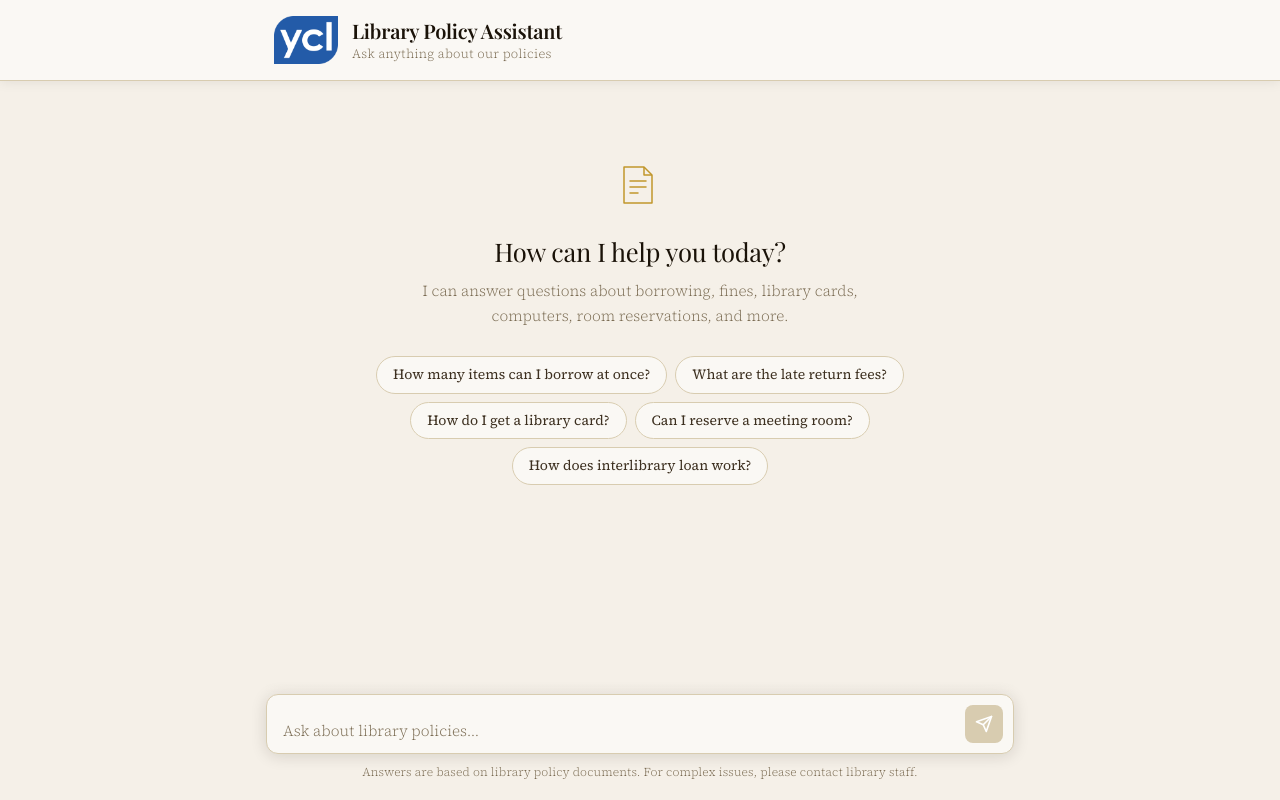
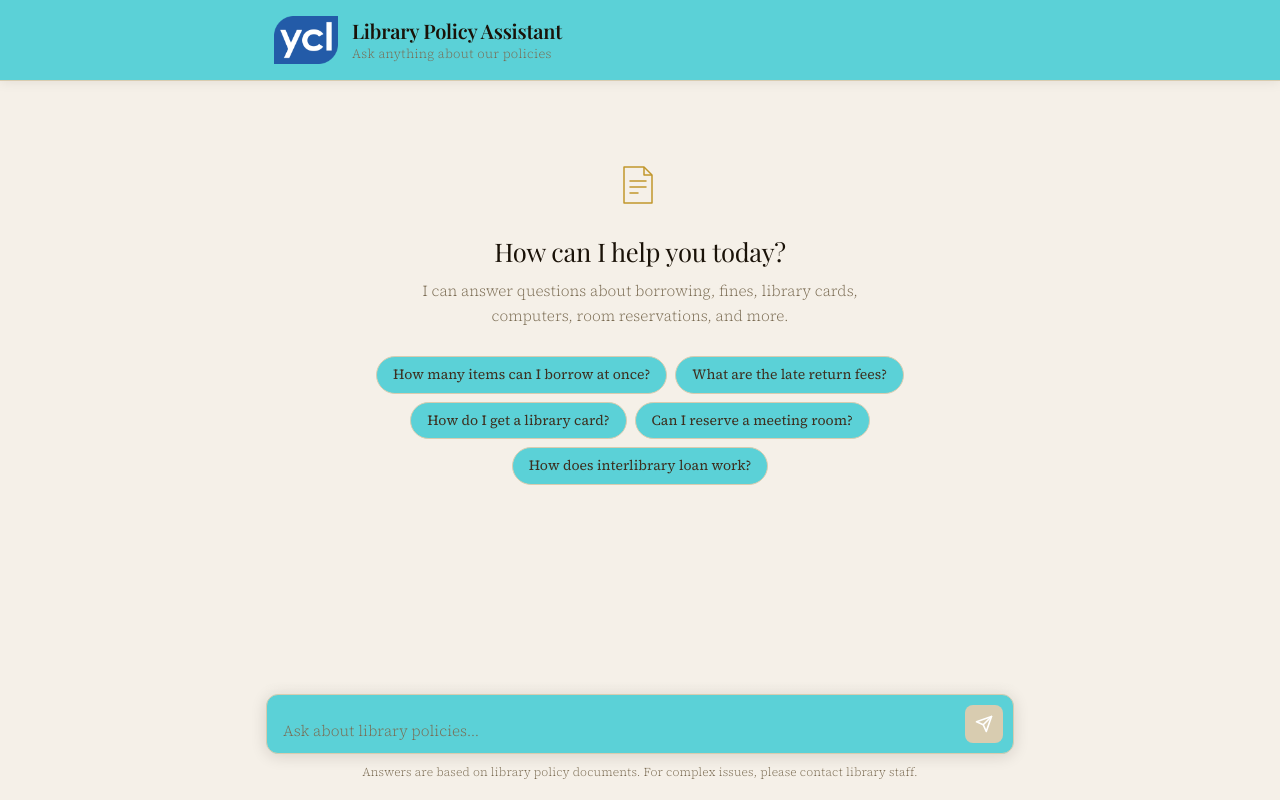
Before and after one commit to mdcasa/librarypolicy_app, a Next.js app: page / in a window 1280 px wide. Built offline with nearby package versions, Linux system fonts and the light colour scheme.

Commit message:
update background color to match YCL website

```diff
--- a/app/globals.css
+++ b/app/globals.css
@@ -6,7 +6,7 @@
 
 :root {
   --cream: #f5f0e8;
-  --warm-white: #faf8f4;
+  --warm-white: #5BD1D7;
   --ink: #1a1208;
   --ink-light: #3d3020;
   --ink-muted: #7a6b52;
```
